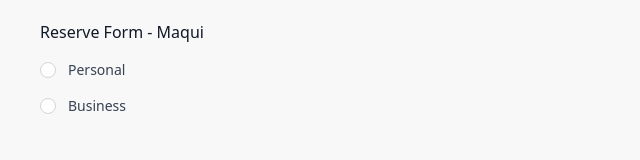
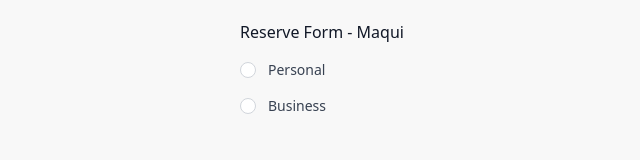
Before and after one commit to TotoHourcade/rpay-form, a plain HTML site: page index.html in a window 1280 px wide. Shown: the whole page, without its empty margins (0-640 px from the left). Drawn offline with nearby package versions, Linux system fonts and the light colour scheme.

Commit message:
stylesss

```diff
--- a/style.css
+++ b/style.css
@@ -8,4 +8,12 @@ h2{
 
 body{
     background-color: rgb(248, 248, 248);
+    margin: 0px 0px!important;
 }
+
+@media screen and (min-width:768px){
+    body{
+        margin: 0px 200px!important;
+    }
+
+}
```
